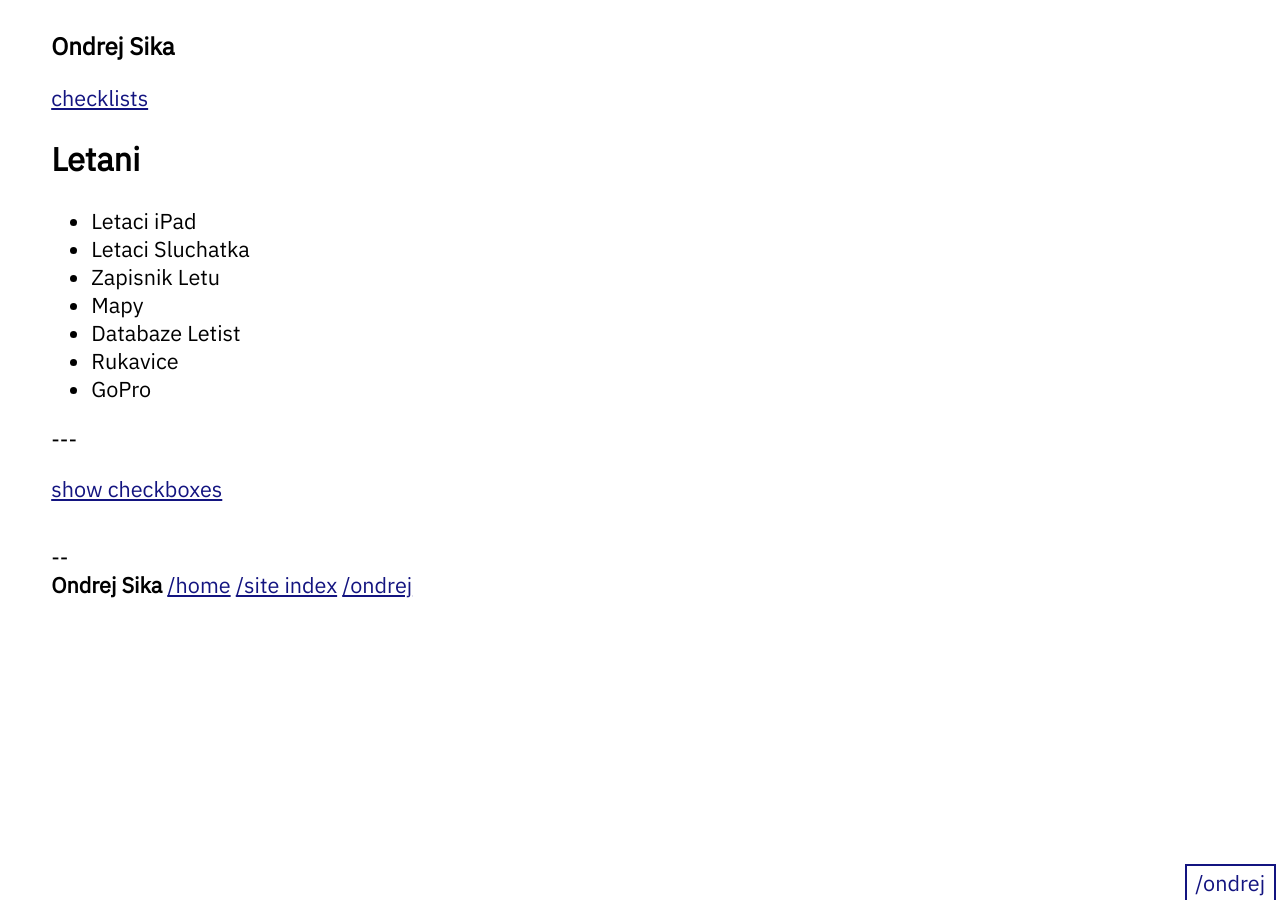
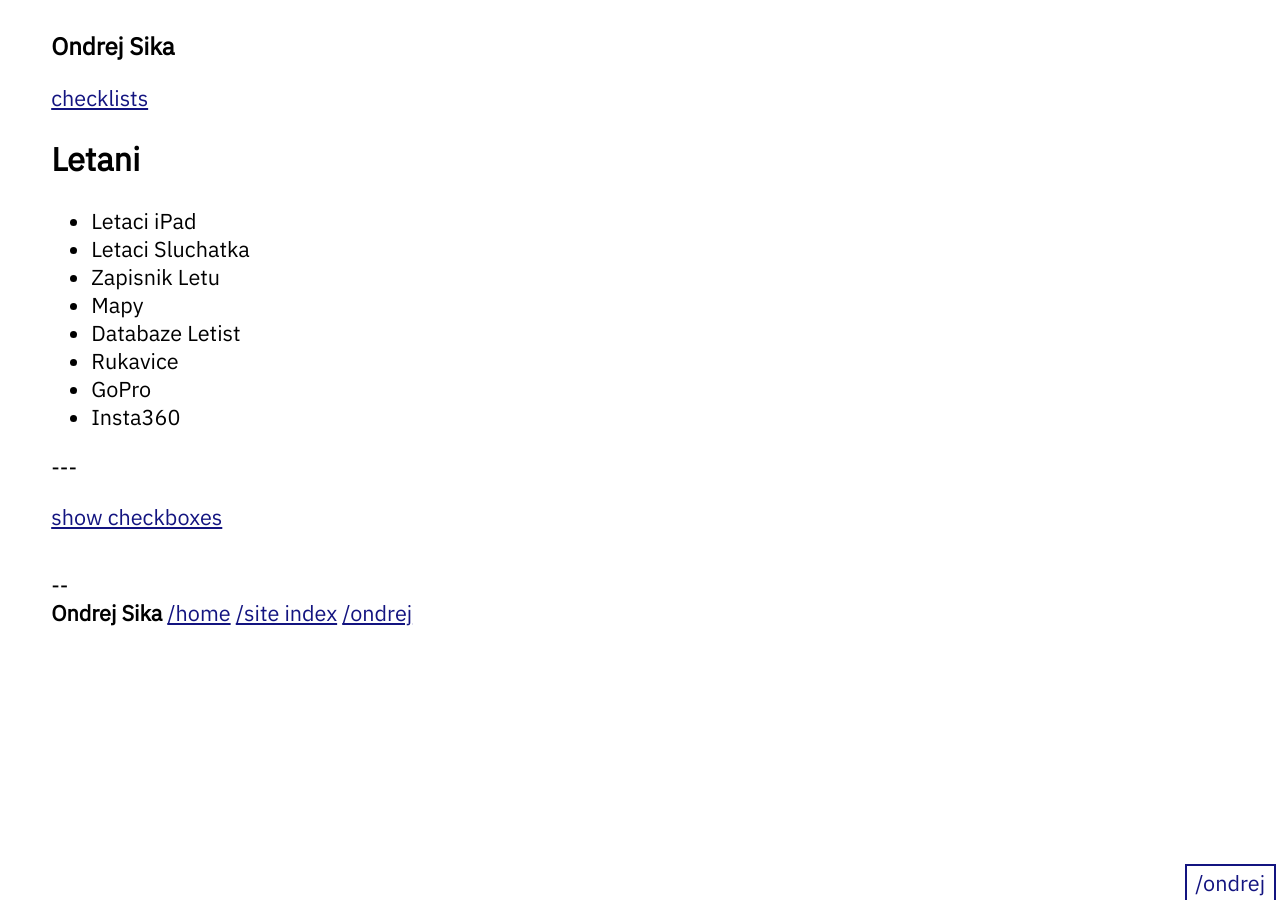
Before and after one commit to ondrejsika/ondrejsika.com, a Jekyll site: the page built from ondrej/checklists/letani.md, in a window 1280 px wide. Built offline with Jekyll 4.4.1, drawn with Linux system fonts in a browser that asks for light colours.

Commit message:
feat(ondrej/checklists/letani): Add Insta360

```diff
--- a/ondrej/checklists/letani.md
+++ b/ondrej/checklists/letani.md
@@ -14,3 +14,4 @@ title: Letani
 - Databaze Letist
 - Rukavice
 - GoPro
+- Insta360
```
